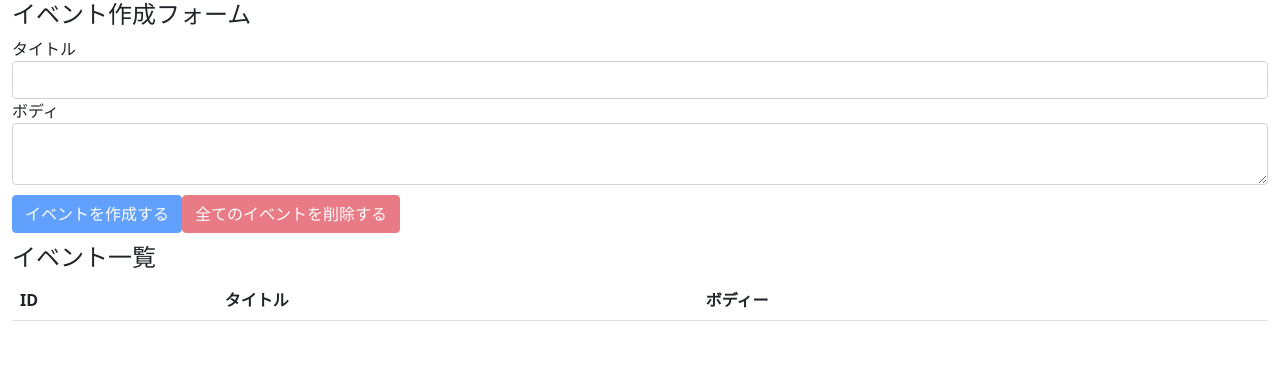
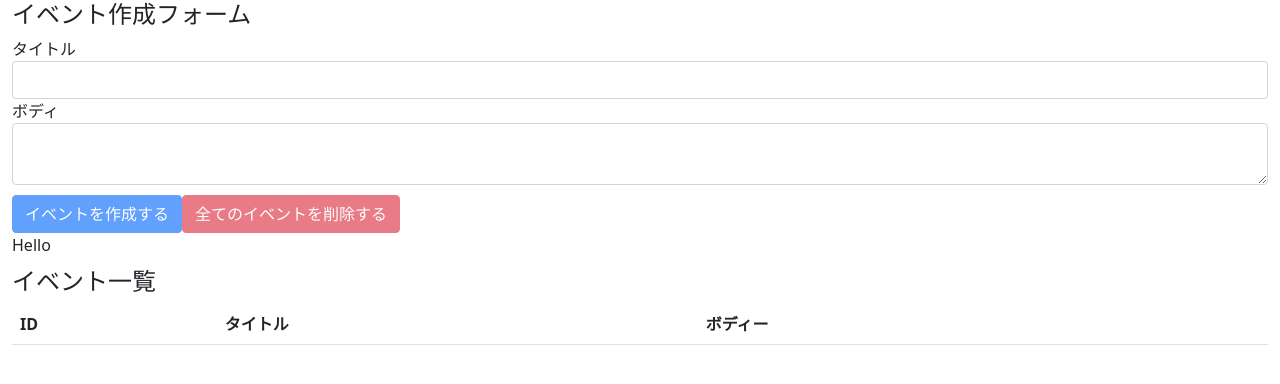
Before and after one commit to ak-empereur-7/react-hooks-101, a React (Create React App) app: page / in a window 1280 px wide. Shown: the top 384 px of the page. Built offline with nearby package versions, Linux system fonts and the light colour scheme.

Commit message:
setup react context provider

```diff
--- a/src/components/App.js
+++ b/src/components/App.js
@@ -3,6 +3,7 @@
 
 import EventForm from "./EventForm"
 import Events from "./Events"
+import AppContext from '../contexts/AppContext';
 
 import reducer from "../reducers"
 
@@ -10,10 +11,12 @@
   const [state, dispatch] = useReducer(reducer, [])
 
   return (
-    <div className="container-fluid">
-      <EventForm state={state} dispatch={dispatch} />
-      <Events state={state} dispatch={dispatch} />
-    </div>
+    <AppContext.Provider value={'Hello'}>
+      <div className="container-fluid">
+        <EventForm state={state} dispatch={dispatch} />
+        <Events state={state} dispatch={dispatch} />
+      </div>
+    </AppContext.Provider>
   )
 }
 
--- a/src/components/Events.js
+++ b/src/components/Events.js
@@ -1,10 +1,13 @@
-import React from "react"
+import React, { useContext } from "react"
 
 import Event from "./Event"
+import AppContext from '../contexts/AppContext';
 
 const Events = ({ state, dispatch}) => {
+  const value = useContext(AppContext)
   return(
     <>
+        <div>{value}</div>
       <h4 style={{marginTop: '10px'}}>イベント一覧</h4>
       <table className="table table-hover">
         <thead>
```
